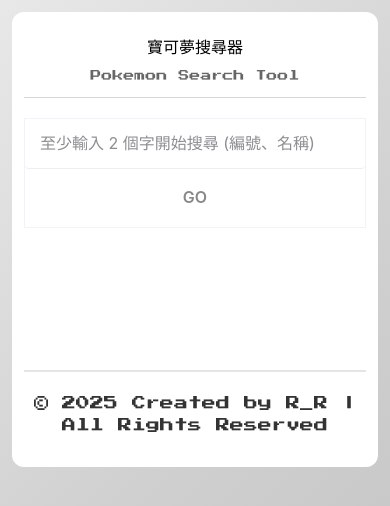
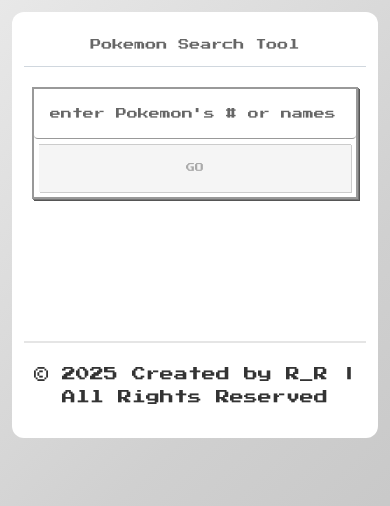
Before and after one commit to rrspw-oo/pokemon-dex, a React (Vite) app: page / in a window 390 px wide. Shown: the top 506 px of the page. Built offline with nearby package versions, Linux system fonts and the light colour scheme.

Commit message:
update ui

```diff
--- a/src/App.jsx
+++ b/src/App.jsx
@@ -64,7 +64,6 @@
     <div className="app">
       <div className="container">
         <header className="header">
-          <h1>寶可夢搜尋器</h1>
           <p>Pokemon Search Tool</p>
         </header>
         <SearchBox onSearch={handleSearch} isLoading={isLoading} />
--- a/src/components/PokemonCard.jsx
+++ b/src/components/PokemonCard.jsx
@@ -26,7 +26,7 @@
     }
     // Add any alternative URLs if available
     if (pokemon.imageAlternatives) {
-      pokemon.imageAlternatives.forEach(url => {
+      pokemon.imageAlternatives.forEach((url) => {
         if (!chain.includes(url)) chain.push(url);
       });
     }
@@ -37,18 +37,28 @@
     const failedUrl = event.target.src;
     const imageChain = getImageChain();
 
-    console.warn(`Image failed to load for Pokemon ${pokemon.id} (${pokemon.englishName}):`, failedUrl);
+    console.warn(
+      `Image failed to load for Pokemon ${pokemon.id} (${pokemon.englishName}):`,
+      failedUrl
+    );
 
     // Track failed URL
-    setFailedUrls(prev => new Set([...prev, failedUrl]));
+    setFailedUrls((prev) => new Set([...prev, failedUrl]));
 
     // Try next image in chain
     if (currentImageIndex < imageChain.length - 1) {
-      setCurrentImageIndex(prev => prev + 1);
-      console.log(`Trying fallback image ${currentImageIndex + 1}/${imageChain.length} for Pokemon ${pokemon.id}`);
+      setCurrentImageIndex((prev) => prev + 1);
+      console.log(
+        `Trying fallback image ${currentImageIndex + 1}/${
+          imageChain.length
+        } for Pokemon ${pokemon.id}`
+      );
     } else {
       // All images failed
-      console.error(`All images failed for Pokemon ${pokemon.id} (${pokemon.englishName}). Failed URLs:`, Array.from(failedUrls));
+      console.error(
+        `All images failed for Pokemon ${pokemon.id} (${pokemon.englishName}). Failed URLs:`,
+        Array.from(failedUrls)
+      );
       setImageError(true);
       setImageLoaded(true);
     }
@@ -56,7 +66,10 @@
 
   const handleImageLoad = () => {
     const loadedUrl = getCurrentImageUrl();
-    console.log(`Successfully loaded image for Pokemon ${pokemon.id} (${pokemon.englishName}):`, loadedUrl);
+    console.log(
+      `Successfully loaded image for Pokemon ${pokemon.id} (${pokemon.englishName}):`,
+      loadedUrl
+    );
     setImageLoaded(true);
   };
 
@@ -117,20 +130,13 @@
 
   return (
     <div
-      className={`pokemon-card pokemon-card-pixel clickable ${isShiny ? 'shiny' : ''}`}
+      className={`pokemon-card pokemon-card-pixel clickable ${
+        isShiny ? "shiny" : ""
+      }`}
       onClick={handleCardClick}
     >
       <div className="pokemon-header">
         <div className="pokemon-id">{formatId(pokemon.id)}</div>
-        {pokemon.hasShinySprite && (
-          <button
-            className={`shiny-toggle ${isShiny ? 'active' : ''}`}
-            onClick={handleShinyToggle}
-            title={isShiny ? '切換至一般型態' : '切換至閃光型態'}
-          >
-            ✨
-          </button>
-        )}
         {pokemon.types && pokemon.types.length > 0 && (
           <div className="pokemon-types">
             {pokemon.types.map((type, index) => (
@@ -163,13 +169,24 @@
           onError={handleImageError}
           onLoad={handleImageLoad}
           loading="lazy"
-          key={`${pokemon.id}-${currentImageIndex}-${imageError ? "error" : "loading"}-${isShiny ? "shiny" : "normal"}`}
+          key={`${pokemon.id}-${currentImageIndex}-${
+            imageError ? "error" : "loading"
+          }-${isShiny ? "shiny" : "normal"}`}
         />
       </div>
 
       <div className="pokemon-names">
         <h3 className="pokemon-name-zh">{pokemon.chineseName}</h3>
         <p className="pokemon-name-en">{pokemon.englishName}</p>
+        {pokemon.hasShinySprite && (
+          <button
+            className={`shiny-toggle ${isShiny ? "active" : ""}`}
+            onClick={handleShinyToggle}
+            title={isShiny ? "切換至一般型態" : "切換至閃光型態"}
+          >
+            Shiny
+          </button>
+        )}
       </div>
 
       <div className="pokemon-info">
--- a/src/components/PokemonGrid.css
+++ b/src/components/PokemonGrid.css
@@ -159,8 +159,6 @@
 @media (orientation: portrait) and (max-width: 768px) {
   .pokemon-cards {
     gap: 12px;
-    display: grid;
-    grid-template-columns: repeat(2, 1fr);
     justify-content: center;
   }
 
--- a/src/components/SearchBox.css
+++ b/src/components/SearchBox.css
@@ -12,30 +12,39 @@
   margin: 0 auto;
   position: relative;
   background: #ffffff;
-border: 1px solid #f2f2f7;
-
-  overflow: hidden;
-  transition: all 0.3s ease;
+  border: 2px solid #666;
+  /* 復古方形設計 */
+  border-radius: 0;
+  /* 像素風格陰影 */
+  box-shadow:
+    2px 2px 0px #999,
+    4px 4px 0px #777;
+  transition: all 0.2s ease;
 }
 
 .search-input-container:focus-within {
-  border-color: #ffa113;
+  border-color: #000;
+  box-shadow:
+    2px 2px 0px #666,
+    4px 4px 0px #444;
 }
 
 .search-input {
   flex: 1;
   padding: 12px 16px;
   border: none;
-  font-size: 16px;
+  font-size: 12px;
   outline: none;
   background: transparent;
-  font-family: 'SF Pro Display', -apple-system, BlinkMacSystemFont, 'Segoe UI', sans-serif;
-  color: #1d1d1f;
+  font-family: 'Press Start 2P', 'Courier New', monospace;
+  color: #000;
   min-width: 0; /* Fix flex shrinking */
+  line-height: 1.6;
 }
 
 .search-input::placeholder {
-  color: #8e8e93;
+  color: #666;
+  font-family: 'Press Start 2P', 'Courier New', monospace;
 }
 
 .search-input:disabled {
@@ -43,17 +52,17 @@
   color: #8e8e93;
   cursor: not-allowed;
 }
-
+/*
 .clear-button {
   position: absolute;
   right: 120px;
   top: 50%;
   transform: translateY(-50%);
-  background: #f2f2f7;
-  border: none;
-  border-radius: 50%;
+  background: #e8e8e8;
+  border: 1px solid #999;
+  border-radius: 0;
   font-size: 16px;
-  color: #8e8e93;
+  color: #333;
   cursor: pointer;
   padding: 0;
   width: 32px;
@@ -64,45 +73,49 @@
   transition: all 0.2s ease;
   min-width: 44px;
   min-height: 44px;
+  box-shadow: 1px 1px 0px #777;
 }
 
 .clear-button:hover:not(:disabled) {
-  background: #e5e5ea;
-  color: #1d1d1f;
+  background: #d0d0d0;
+  color: #000;
+  box-shadow: 1px 1px 0px #555;
 }
 
 .clear-button:disabled {
-  background: transparent;
-  color: #fff;
+  background: #f5f5f5;
+  color: #aaa;
   cursor: not-allowed;
+  box-shadow: none;
+} */
+.search-button {
+    padding: 10px 20px 10px 20px;
+    margin: 5px  5px 5px 5px;
+    background: #f0f0f0;
+    color: #000;
+    border-radius: 10px;
+    cursor: pointer;
+    font-size: 12px;
+    font-weight: normal;
+    font-family: 'Press Start 2P', 'Courier New', monospace;
+    min-width: 100px;
+    min-height: 10px;
+    transition: all 0.2s ease;
 }
 
-.search-button {
-  padding: 16px 24px;
-  background: #fff;
-  color: black;
-  border: none;
-  border-radius: 0 12px 12px 0;
-  cursor: pointer;
-  font-size: 16px;
-  font-weight: 600;
-  font-family: 'SF Pro Display', -apple-system, BlinkMacSystemFont, 'Segoe UI', sans-serif;
-  min-width: 100px;
-  min-height: 44px;
-  transition: all 0.3s ease;
-  box-shadow: 0 2px 4px rgba(0, 122, 255, 0.3);
-}
-
-.search-button:hover:not(:disabled) {
-  background: #ccc;
-
+.search-button:hover {
+  background: #ddd;
+  box-shadow:
+    1px 1px 0px #777,
+    2px 2px 0px #555;
 }
 
 .search-button:disabled {
-  background: #fff;
-  color: #888;
+  background: #f5f5f5;
+  color: #aaa;
   cursor: not-allowed;
-  box-shadow: none;
+  box-shadow: 1px 1px 0px #ccc;
+  border-color: #ccc;
 }
 
 
@@ -110,53 +123,70 @@
 @media (max-width: 768px) {
   .search-input-container {
     max-width: 100%;
+    margin: 0 16px;
   }
 
   .search-input {
-    padding: 12px 15px;
-    font-size: 16px; /* Prevent zoom on iOS */
+    padding: 14px 16px;
+    font-size: 12px; /* Keep pixel font readable */
   }
 
   .search-button {
     padding: 16px 20px;
-    font-size: 16px;
-    min-width: 90px;
+    font-size: 10px; /* Smaller pixel font for mobile */
+    min-width: 80px;
     min-height: 48px;
+    box-shadow:
+      1px 1px 0px #777,
+      2px 2px 0px #555;
   }
 
   .clear-button {
-    right: 110px;
-    width: 40px;
-    height: 40px;
+    right: 100px;
+    width: 36px;
+    height: 36px;
     min-width: 44px;
     min-height: 44px;
   }
 
   .search-hints p {
-    font-size: 12px;
-    padding: 6px 12px;
+    font-size: 10px;
+    padding: 8px 16px;
   }
 }
 
 @media (max-width: 480px) {
   .search-input-container {
     flex-direction: column;
+    margin: 0 8px;
+    border: 2px solid #999;
+    box-shadow:
+      1px 1px 0px #777,
+      2px 2px 0px #555;
   }
 
   .search-input {
-    border-bottom: 1px solid #eee;
+    border-bottom: 1px solid #999;
     background: #ffffff;
+    padding: 16px;
+    font-size: 11px;
   }
 
   .search-button {
-    border-radius: 0 0 15px 15px;
+    border-radius: 0;
+    border-top: 1px solid #999;
+    font-size: 9px;
+    padding: 12px;
+    box-shadow: none;
   }
 
   .clear-button {
     position: absolute;
-    right: 20px;
-    top: 20px;
-    width: 44px;
-    height: 44px;
+    right: 12px;
+    top: 12px;
+    width: 32px;
+    height: 32px;
+    min-width: 44px;
+    min-height: 44px;
   }
 }
--- a/src/components/SearchBox.jsx
+++ b/src/components/SearchBox.jsx
@@ -58,7 +58,7 @@
             type="text"
             value={query}
             onChange={handleInputChange}
-            placeholder="至少輸入 2 個字開始搜尋 (編號、名稱)"
+            placeholder="enter Pokemon's # or names"
             className="search-input"
             disabled={isLoading}
           />
@@ -68,16 +68,14 @@
               onClick={clearSearch}
               className="clear-button"
               disabled={isLoading}
-            >
-              ✕
-            </button>
+            ></button>
           )}
           <button
             type="submit"
             className="search-button"
             disabled={isLoading || query.trim().length < 1}
           >
-            {isLoading ? "搜尋中..." : "GO"}
+            {isLoading ? "Catching..." : "GO"}
           </button>
         </div>
       </form>
--- a/src/index.css
+++ b/src/index.css
@@ -90,11 +90,6 @@
   transition: border-color 0.2s ease;
 }
 
-input:focus {
-  outline: none;
-  border-color: #fb9426;
-}
-
 /* Utility classes */
 .sr-only {
   position: absolute;
```
Also changed, not shown: src/components/PokemonCard.css (+65 -30 lines).
